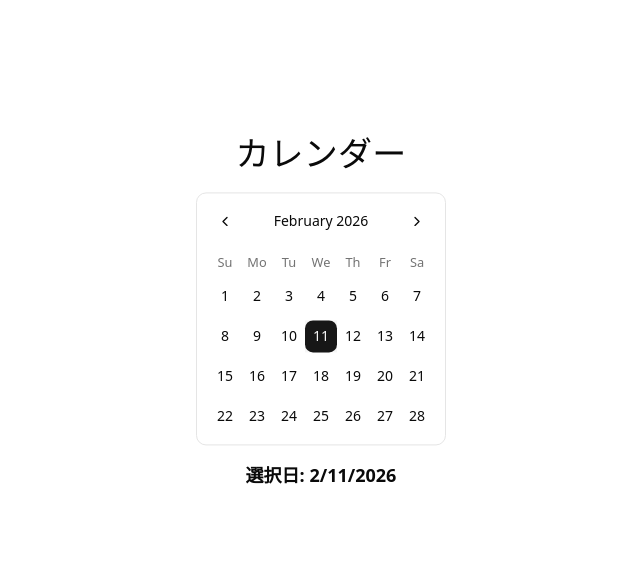
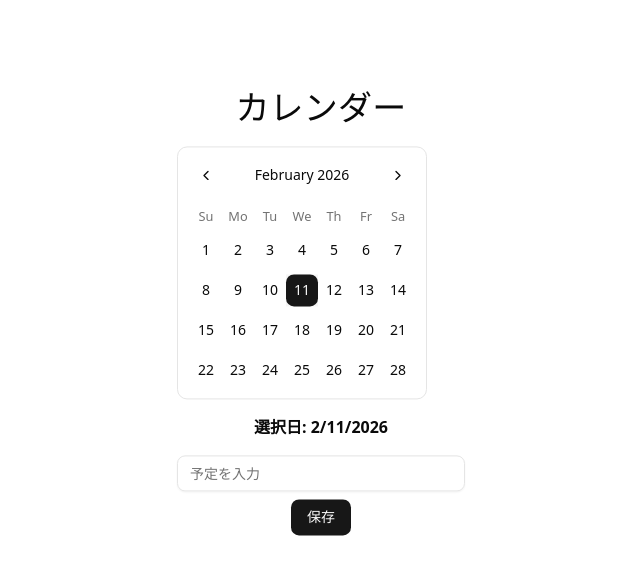
Before and after one commit to moriri-morimori/Calendar, a React (Vite) app: page / in a window 1280 px wide. Shown: the top 574 px of the page, without its empty margins (319-959 px from the left). Built offline with nearby package versions, Linux system fonts and the light colour scheme.

Commit message:
feature: shadcnのカレンダーコンポーネントに変更

```diff
--- a/package.json
+++ b/package.json
@@ -12,6 +12,7 @@
   "dependencies": {
     "@emotion/react": "^11.14.0",
     "@emotion/styled": "^11.14.1",
+    "@hookform/resolvers": "^5.2.2",
     "@mui/material": "^7.3.7",
     "class-variance-authority": "^0.7.1",
     "clsx": "^2.1.1",
@@ -21,7 +22,9 @@
     "react": "^19.2.0",
     "react-day-picker": "^9.13.2",
     "react-dom": "^19.2.0",
-    "tailwind-merge": "^3.4.0"
+    "react-hook-form": "^7.71.1",
+    "tailwind-merge": "^3.4.0",
+    "zod": "^4.3.6"
   },
   "devDependencies": {
     "@eslint/js": "^9.39.1",
--- a/src/components/Calendar.tsx
+++ b/src/components/Calendar.tsx
@@ -1,20 +1,85 @@
+import React from "react";
 import { Calendar } from "./ui/calendar";
-import React from "react";
+import { Input } from "./ui/input";
+import { Button } from "./ui/button";
+import { useForm } from "react-hook-form";
+import { zodResolver } from "@hookform/resolvers/zod";
+import { z } from "zod";
+
+// ===== Zodスキーマ =====
+const memoSchema = z.object({
+  memo: z.string().min(1, "1文字以上入力してください"),
+});
+type MemoForm = z.infer<typeof memoSchema>;
 
 export const Calendars = () => {
-const [date, setDate] = React.useState<Date | undefined>(new Date())
+  const [date, setDate] = React.useState<Date | undefined>(new Date());
+
+  // 日付ごとのメモ保存用ストア
+  const [memos, setMemos] = React.useState<Record<string, string>>({});
+
+  const dateKey = date
+    ? date.toLocaleDateString("sv-SE") // "YYYY-MM-DD"
+    : "";
+
+  const form = useForm<MemoForm>({
+    resolver: zodResolver(memoSchema),
+    defaultValues: {
+      memo: "",
+    },
+  });
+
+  // ★ ESLint対応版：依存関係を正しく指定
+  React.useEffect(() => {
+    const savedMemo = memos[dateKey] || "";
+
+    form.reset({
+      memo: savedMemo,
+    });
+  }, [dateKey, form, memos]);
+
+  const onSubmit = (data: MemoForm) => {
+    setMemos((prev) => ({
+      ...prev,
+      [dateKey]: data.memo,
+    }));
+  };
 
   return (
-<div className="p-4">
+    <div className="p-4 max-w-md mx-auto">
       <Calendar
         mode="single"
         selected={date}
         onSelect={setDate}
         className="rounded-lg border"
       />
-  <p className="mt-4 text-lg font-bold">
+
+      <p className="mt-4 font-bold">
         選択日: {date?.toLocaleDateString()}
       </p>
+
+      {date && (
+        <form onSubmit={form.handleSubmit(onSubmit)} className="mt-4 space-y-2">
+          <Input
+            placeholder="予定を入力"
+            {...form.register("memo")}
+          />
+
+          {form.formState.errors.memo && (
+            <p className="text-sm text-red-500">
+              {form.formState.errors.memo.message}
+            </p>
+          )}
+
+          <Button type="submit">保存</Button>
+
+          {memos[dateKey] && (
+            <p className="mt-2 text-sm text-gray-600">
+              保存済みメモ: {memos[dateKey]}
+            </p>
+          )}
+        </form>
+      )}
     </div>
   );
 };
--- a/src/components/ui/card.tsx
+++ b/src/components/ui/card.tsx
@@ -1,6 +1,6 @@
 import * as React from "react"
 
-import { cn } from "src/lib/utils"
+import { cn } from "@//lib/utils"
 
 function Card({ className, ...props }: React.ComponentProps<"div">) {
   return (
--- a/src/components/ui/dialog.tsx
+++ b/src/components/ui/dialog.tsx
@@ -2,7 +2,7 @@ import * as React from "react"
 import { XIcon } from "lucide-react"
 import { Dialog as DialogPrimitive } from "radix-ui"
 
-import { cn } from "src/lib/utils"
+import { cn } from "@//lib/utils"
 import { Button } from "@//components/ui/button"
 
 function Dialog({
--- a/src/components/ui/input.tsx
+++ b/src/components/ui/input.tsx
@@ -1,6 +1,6 @@
 import * as React from "react"
 
-import { cn } from "src/lib/utils"
+import { cn } from "@//lib/utils"
 
 function Input({ className, type, ...props }: React.ComponentProps<"input">) {
   return (
```
Also changed, not shown: 1 other file (tests, documents, lock files or other folders). Lines whose indentation alone changed are shown as unchanged.
